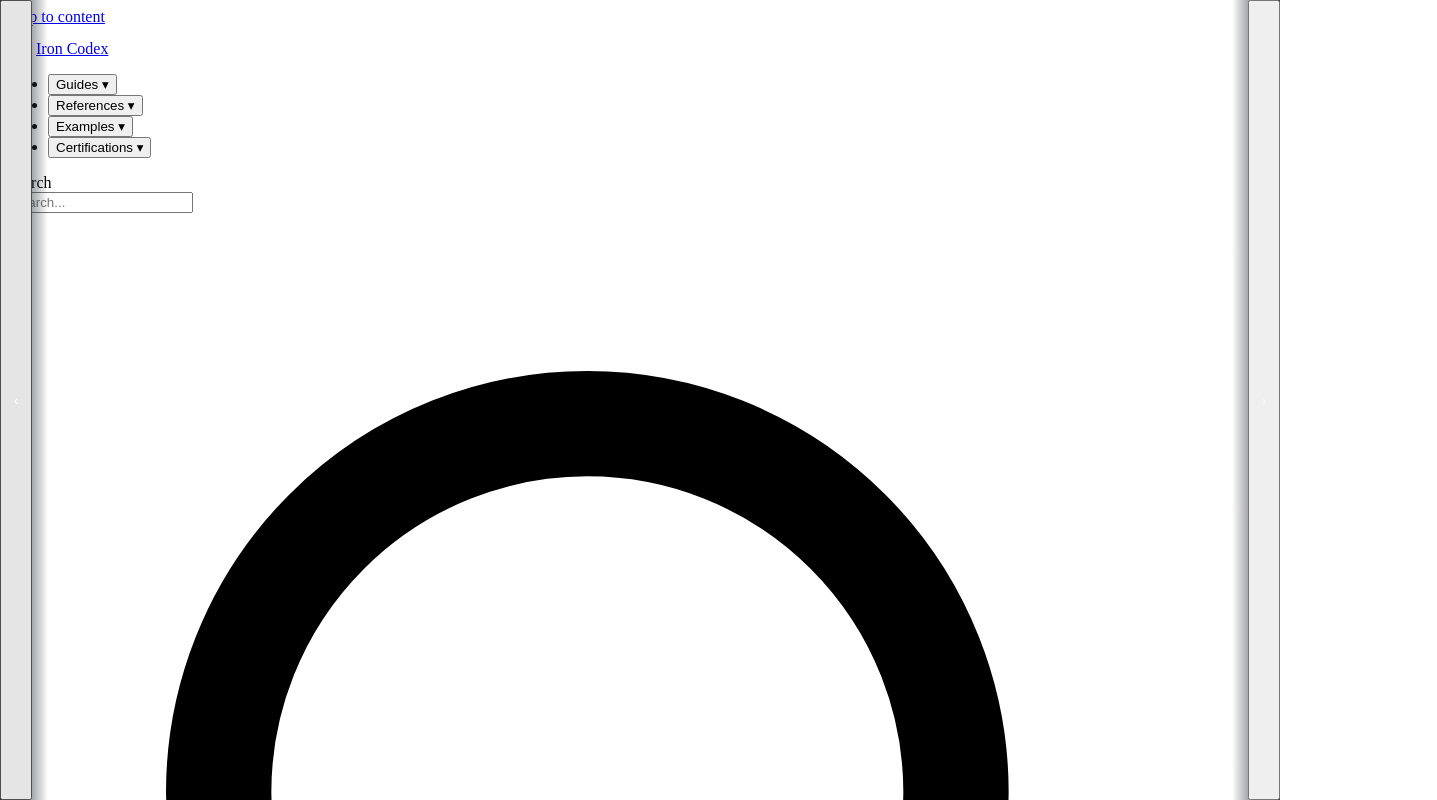
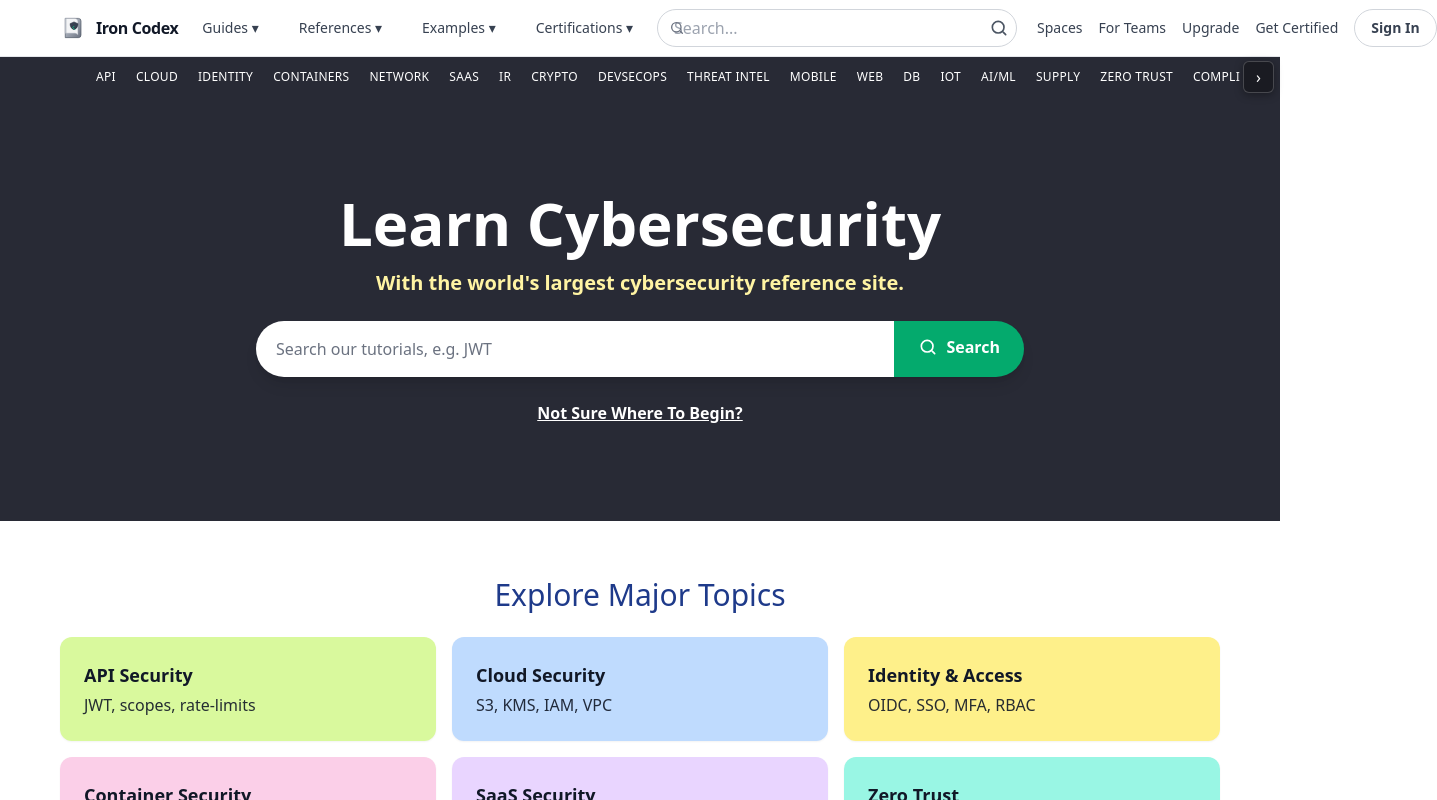
Before and after one commit to cp262808/Projects, a Next.js app in the folder iron-codex-w3-w3schools-next/: page / in a window 1280 px wide. Shown: the top 800 px of the page, 1437 px wide, since content can reach past the window. Built offline with nearby package versions, Linux system fonts and the light colour scheme.

Commit message:
Revert "buttons"
This reverts commit 594cc36e906a3c1920a390ba855b7794ecad1ab4.

```diff
--- a/iron-codex-w3-w3schools-next/app/globals.css
+++ b/iron-codex-w3-w3schools-next/app/globals.css
@@ -1,28 +1,78 @@
-/* ---- Ghost arrows for topics strip ---- */
-.topics-arrow-ghost{
-  position:absolute; top:0; bottom:0;
-  width:32px;
-  display:flex; align-items:center; justify-content:center;
-  color: rgba(255,255,255,.75);
-  z-index:25;
-}
-.topics-arrow-ghost:hover{ color:#fff; }
-.topics-arrow-left-ghost{ left:0; }
-.topics-arrow-right-ghost{ right:0; }
+@tailwind base;
+@tailwind components;
+@tailwind utilities;
 
-/* Hide native scrollbar (keep scrollability) */
+:root{ --ink:#111827; --muted:#6b7280; }
+html,body{ @apply bg-white text-[var(--ink)]; }
+.container{ @apply max-w-[1200px] mx-auto px-5; }
+
+.btn{@apply inline-flex items-center gap-2 font-semibold rounded-md px-4 py-2 transition;}
+.btn-primary{@apply bg-w3green text-white hover:brightness-95;}
+.btn-outline{@apply border-2 border-white text-white hover:opacity-90;}
+.tile{@apply rounded-xl p-6 shadow-sm hover:-translate-y-0.5 hover:shadow-md transition;}
+.card{@apply bg-white border border-gray-200 rounded-xl p-5 shadow-sm hover:shadow-md transition;}
+:focus-visible{outline:3px solid #60a5fa; outline-offset:2px; border-radius:6px;}
+
+/* W3-style pills */
+.input-pill { @apply rounded-full border border-gray-300 bg-white px-4 py-2; }
+.input-pill:focus { @apply outline-none ring-2 ring-blue-300; }
+.btn-pill { @apply rounded-full px-4 py-2 font-semibold; }
+.btn-w3 { @apply bg-w3green text-white hover:brightness-95; }
+.text-w3yellow { color: #FFF4A3; }
+.bg-w3dark-hero { background-color: #282A35; }
+
+/* ---- Top nav spacing polish ---- */
+.nav-wrap { @apply container flex items-center gap-3 h-14; }
+.nav-brand { @apply flex items-center gap-2 shrink-0 whitespace-nowrap; }
+.nav-primary { @apply hidden lg:flex items-center gap-3 xl:gap-4 text-sm font-medium text-gray-700 whitespace-nowrap; }
+.nav-utils { @apply hidden xl:flex items-center gap-4 text-sm font-medium text-gray-700 whitespace-nowrap; }
+.nav-link { @apply px-3 py-2 rounded hover:bg-gray-100; }
+.nav-search { @apply hidden md:flex items-center ml-auto; }
+.nav-search input { @apply input-pill pl-9 pr-10 w-[240px] md:w-[300px] lg:w-[360px]; }
+.nav-mobile { @apply md:hidden ml-auto p-2; }
+
+/* Topics strip */
+.topics-strip { @apply container h-10 flex items-center gap-4 md:gap-5 overflow-x-auto uppercase text-xs tracking-wide whitespace-nowrap; }
+.topics-item { @apply hover:text-w3green whitespace-nowrap; }
+
+/* Buttons & pills */
+.input-pill { @apply rounded-full border border-gray-300 bg-white px-4 py-2 leading-5; }
+.input-pill:focus { @apply outline-none ring-2 ring-blue-300; }
+.btn-pill { @apply rounded-full px-4 py-2 font-semibold leading-5; }
+.btn-w3 { @apply bg-w3green text-white hover:brightness-95; }
+
+/* Hero color tokens */
+.text-w3yellow { color: #FFF4A3; }
+.bg-w3dark-hero { background-color: #282A35; }
+
+/* Hide horizontal scrollbar in the topics strip while preserving scrollability */
 .topics-scroll::-webkit-scrollbar { height: 0px; }
 .topics-scroll { scrollbar-width: none; } /* Firefox */
 .topics-scroll { -ms-overflow-style: none; } /* IE/Edge */
 
-/* W3-like edge fades */
-.edge-fade { position:absolute; top:0; bottom:0; width:48px; pointer-events:none; }
-.edge-left { left:0; background: linear-gradient(to right, rgba(40,42,53,1) 20%, rgba(40,42,53,0)); }
-.edge-right { right:0; background: linear-gradient(to left, rgba(40,42,53,1) 20%, rgba(40,42,53,0)); }
+/* Edge gradient overlays */
+.edge-fade {
+  position: absolute;
+  top: 0; bottom: 0;
+  width: 36px;
+  pointer-events: none;
+}
+.edge-left {
+  left: 0;
+  background: linear-gradient(to right, rgba(40,42,53,1) 20%, rgba(40,42,53,0));
+}
+.edge-right {
+  right: 0;
+  background: linear-gradient(to left, rgba(40,42,53,1) 20%, rgba(40,42,53,0));
+}
 
-/* Padding so the first/last item don't sit under the chevrons */
-.topics-pad{ padding-left: 3rem; padding-right: 3rem; }
+/* --- Topics scroller arrows (rectangular) --- */
+.topics-arrow {
+  @apply z-20 absolute top-1/2 -translate-y-1/2 h-8 px-3 rounded-md border border-white/20 bg-black/35 hover:bg-black/55 text-white;
+  box-shadow: 0 2px 8px rgba(0,0,0,.35);
+}
+.topics-arrow-left { left: 6px; }
+.topics-arrow-right { right: 6px; }
 
-/* (Optional, if you haven't already) topics strip spacing */
-.topics-strip{ display:flex; align-items:center; gap:1rem; height:2.5rem; overflow-x:auto; text-transform:uppercase; font-size:.75rem; letter-spacing:.04em; white-space:nowrap; }
-.topics-item{ white-space:nowrap; }
+/* Increase inner padding so first/last links don't sit under arrows */
+.topics-pad { @apply pl-14 pr-14; }
--- a/iron-codex-w3-w3schools-next/components/NavBar.tsx
+++ b/iron-codex-w3-w3schools-next/components/NavBar.tsx
@@ -7,7 +7,7 @@
   const [open, setOpen] = useState(false);
   const [openMega, setOpenMega] = useState<string | null>(null);
 
-  // Topics scroller state
+  // --- Topics scroller state ---
   const scrollerRef = useRef<HTMLDivElement | null>(null);
   const [canLeft, setCanLeft] = useState(false);
   const [canRight, setCanRight] = useState(true);
@@ -21,6 +21,7 @@
   };
 
   useEffect(() => {
+    // Start at the far left
     scrollerRef.current?.scrollTo({ left: 0 });
     updateArrows();
     const el = scrollerRef.current;
@@ -57,13 +58,49 @@
 
           {/* Primary nav (spaced, non-wrapping) */}
           <ul className="nav-primary">
-            <li><button className="nav-link" onMouseEnter={()=>setOpenMega("guides")} onFocus={()=>setOpenMega("guides")} onMouseLeave={()=>setOpenMega(null)}>Guides ▾</button></li>
-            <li><button className="nav-link" onMouseEnter={()=>setOpenMega("refs")} onFocus={()=>setOpenMega("refs")} onMouseLeave={()=>setOpenMega(null)}>References ▾</button></li>
-            <li><button className="nav-link" onMouseEnter={()=>setOpenMega("examples")} onFocus={()=>setOpenMega("examples")} onMouseLeave={()=>setOpenMega(null)}>Examples ▾</button></li>
-            <li><button className="nav-link" onMouseEnter={()=>setOpenMega("certs")} onFocus={()=>setOpenMega("certs")} onMouseLeave={()=>setOpenMega(null)}>Certifications ▾</button></li>
+            <li className="relative">
+              <button
+                className="nav-link"
+                onMouseEnter={()=>setOpenMega("guides")}
+                onFocus={()=>setOpenMega("guides")}
+                onMouseLeave={()=>setOpenMega(null)}
+              >
+                Guides ▾
+              </button>
+            </li>
+            <li className="relative">
+              <button
+                className="nav-link"
+                onMouseEnter={()=>setOpenMega("refs")}
+                onFocus={()=>setOpenMega("refs")}
+                onMouseLeave={()=>setOpenMega(null)}
+              >
+                References ▾
+              </button>
+            </li>
+            <li className="relative">
+              <button
+                className="nav-link"
+                onMouseEnter={()=>setOpenMega("examples")}
+                onFocus={()=>setOpenMega("examples")}
+                onMouseLeave={()=>setOpenMega(null)}
+              >
+                Examples ▾
+              </button>
+            </li>
+            <li className="relative">
+              <button
+                className="nav-link"
+                onMouseEnter={()=>setOpenMega("certs")}
+                onFocus={()=>setOpenMega("certs")}
+                onMouseLeave={()=>setOpenMega(null)}
+              >
+                Certifications ▾
+              </button>
+            </li>
           </ul>
 
-          {/* Compact search */}
+          {/* Compact search box with fixed widths per breakpoint */}
           <form action="/search" className="nav-search">
             <label className="sr-only" htmlFor="header-search">Search</label>
             <div className="relative">
@@ -81,7 +118,7 @@
             </div>
           </form>
 
-          {/* Utility links */}
+          {/* Utility links – only on wide screens */}
           <ul className="nav-utils ml-2">
             <li><Link href="/spaces" className="hover:underline">Spaces</Link></li>
             <li><Link href="/teams" className="hover:underline">For Teams</Link></li>
@@ -91,7 +128,13 @@
           </ul>
 
           {/* Mobile menu toggle */}
-          <button className="nav-mobile" aria-expanded={open} aria-controls="navmenu" onClick={()=>setOpen(v=>!v)} aria-label="Toggle menu">
+          <button
+            className="nav-mobile"
+            aria-expanded={open}
+            aria-controls="navmenu"
+            onClick={()=>setOpen(v=>!v)}
+            aria-label="Toggle menu"
+          >
             <div className="w-6 h-[2px] bg-black mb-1"></div>
             <div className="w-6 h-[2px] bg-black mb-1"></div>
             <div className="w-6 h-[2px] bg-black"></div>
@@ -99,26 +142,38 @@
         </nav>
       </div>
 
-      {/* Dark topics strip with W3-like ghost arrows */}
-      <div className="relative bg-[#282A35] text-white">
+      {/* Dark topics strip with arrows ON the scroller */}
+      <div className="relative bg-w3dark text-white">
         <div className="relative">
-          {/* Ghost arrows (no button chrome) */}
-          <button type="button" aria-label="Scroll left" onClick={()=>scrollByAmount("left")} className={`topics-arrow-ghost topics-arrow-left-ghost ${canLeft ? "" : "opacity-0 pointer-events-none"}`}>
-            <span aria-hidden>‹</span>
+          {/* Left arrow inside the pane */}
+          <button
+            type="button"
+            aria-label="Scroll left"
+            onClick={()=>scrollByAmount("left")}
+            className={`topics-arrow topics-arrow-left ${canLeft ? "" : "opacity-0 pointer-events-none"}`}
+          >
+            ‹
           </button>
-          <button type="button" aria-label="Scroll right" onClick={()=>scrollByAmount("right")} className={`topics-arrow-ghost topics-arrow-right-ghost ${canRight ? "" : "opacity-0 pointer-events-none"}`}>
-            <span aria-hidden>›</span>
+
+          {/* Right arrow inside the pane */}
+          <button
+            type="button"
+            aria-label="Scroll right"
+            onClick={()=>scrollByAmount("right")}
+            className={`topics-arrow topics-arrow-right ${canRight ? "" : "opacity-0 pointer-events-none"}`}
+          >
+            ›
           </button>
 
           {/* Edge fades */}
           <div className="edge-fade edge-left" aria-hidden="true"></div>
           <div className="edge-fade edge-right" aria-hidden="true"></div>
 
-          {/* Scrollable topics */}
           <div ref={scrollerRef} className="topics-strip topics-scroll topics-pad">
-            {['HTML','CSS','JAVASCRIPT','SQL','PYTHON','JAVA','PHP','HOW TO','W3.CSS','C','C++','C#','BOOTSTRAP','REACT','MYSQL','JQUERY','EXCEL','XML','DJANGO','NUMPY','PANDAS','NODEJS','DSA'].map((t)=> (
+            {['API','Cloud','Identity','Containers','Network','SaaS','IR','Crypto','DevSecOps','Threat Intel','Mobile','Web','DB','IoT','AI/ML','Supply','Zero Trust','Compliance','Risk','Arch','Vuln','Pentest'].map((t)=> (
               <Link key={t} href="#" className="topics-item">{t}</Link>
             ))}
+            <span className="text-gray-400">›</span>
           </div>
         </div>
       </div>
```
